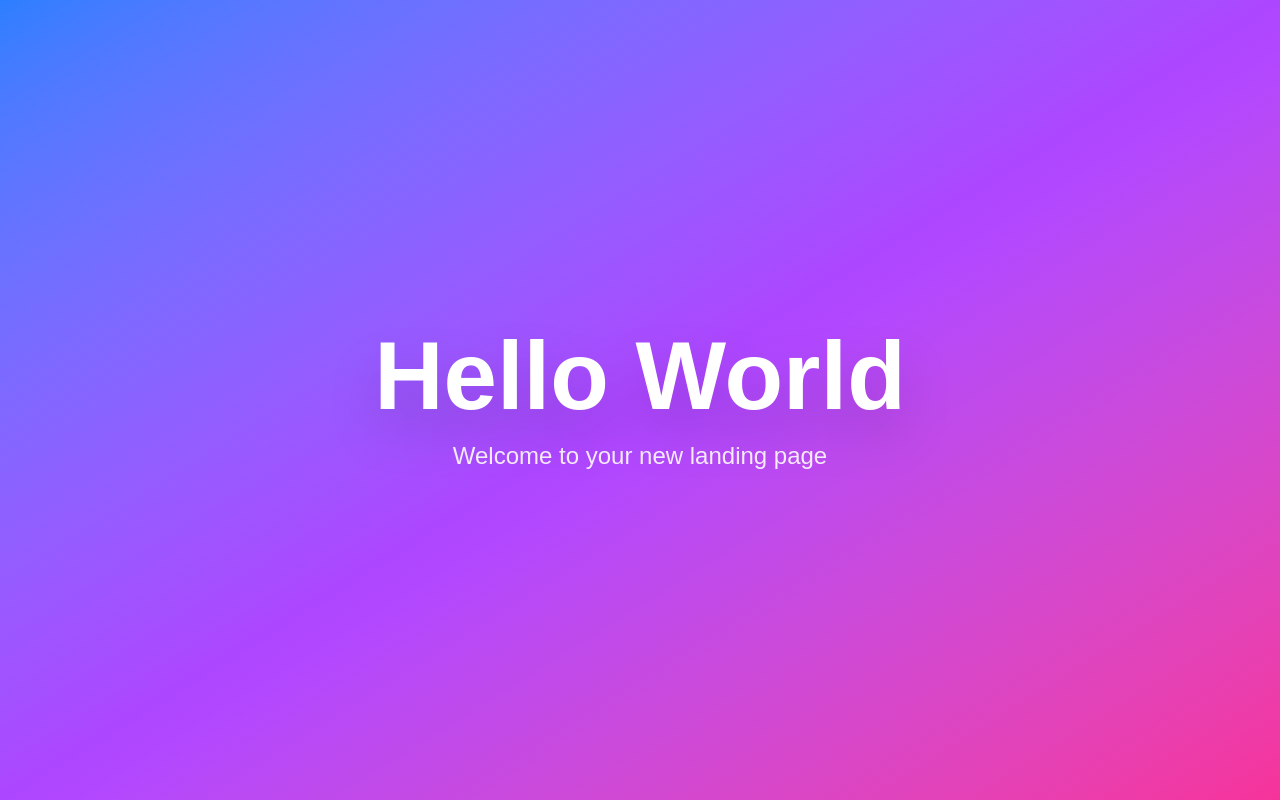
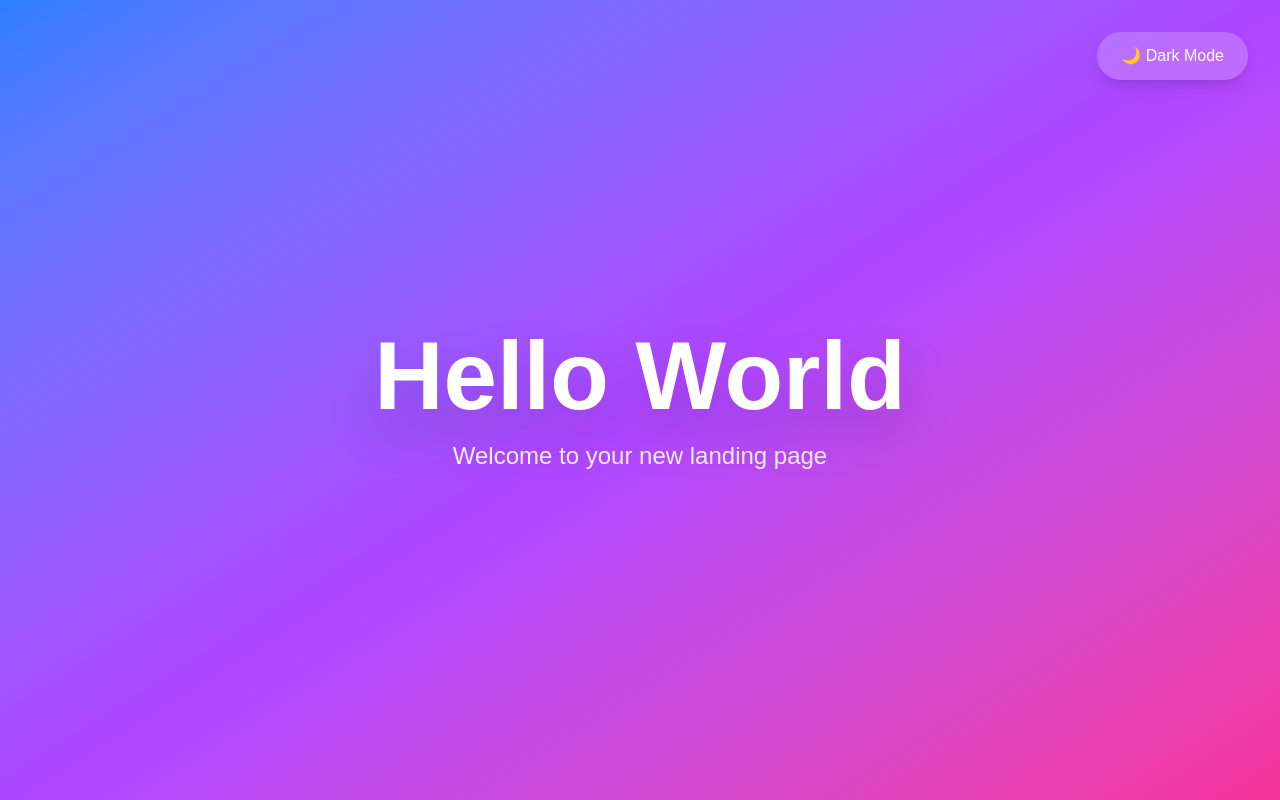
Before and after one commit to ns-test-org/testing-stand-183, a Next.js app in the folder packages/testing-stand-183/: page / in a window 1280 px wide. Built offline with nearby package versions, Linux system fonts and the light colour scheme.

Commit message:
AI chat session: Updated code and files

```diff
--- a/packages/testing-stand-183/src/app/page.tsx
+++ b/packages/testing-stand-183/src/app/page.tsx
@@ -1,6 +1,24 @@
+'use client';
+
+import { useState } from 'react';
+
 export default function Landing() {
+  const [isDark, setIsDark] = useState(false);
+
   return (
-    <div className="relative h-screen w-full flex items-center justify-center bg-gradient-to-br from-blue-500 via-purple-500 to-pink-500">
+    <div className={`relative h-screen w-full flex items-center justify-center transition-colors duration-500 ${
+      isDark
+        ? 'bg-gradient-to-br from-gray-900 via-gray-800 to-black'
+        : 'bg-gradient-to-br from-blue-500 via-purple-500 to-pink-500'
+    }`}>
+      {/* Dark Mode Toggle Button */}
+      <button
+        onClick={() => setIsDark(!isDark)}
+        className="absolute top-8 right-8 px-6 py-3 rounded-full bg-white/20 backdrop-blur-sm hover:bg-white/30 transition-all duration-300 text-white font-medium shadow-lg"
+      >
+        {isDark ? '☀️ Light Mode' : '🌙 Dark Mode'}
+      </button>
+
       <div className="text-center">
         <h1 className="text-6xl md:text-8xl font-bold text-white mb-4 drop-shadow-2xl">
           Hello World
```
